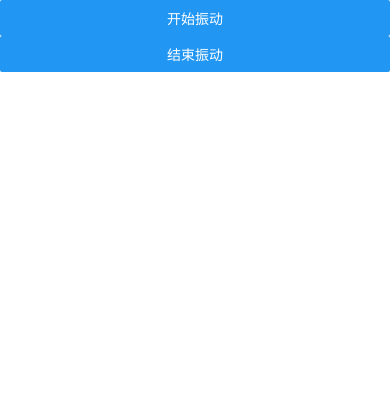
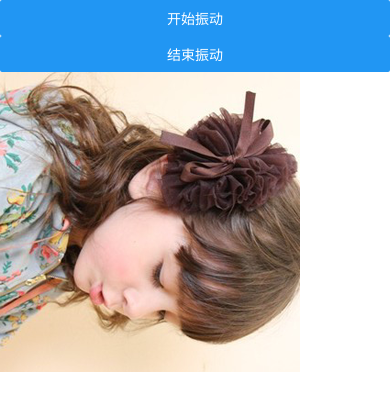
Before and after one commit to 983045775/React-Native_Demo, a React Native app: screen / in a window 390 px wide. Shown: the top 410 px of the page. Built offline with nearby package versions, Linux system fonts and the light colour scheme.

Commit message:
增加Transform练习

```diff
--- a/src/apiTest/VibrationTest.tsx
+++ b/src/apiTest/VibrationTest.tsx
@@ -7,17 +7,22 @@ import {
   StyleSheet,
   BackHandler,
   PermissionsAndroid,
-    Vibration, ToastAndroid,
+  Vibration,
+  ToastAndroid,
+  Image,
 } from 'react-native';
+
+// @ts-ignore
+import avatar from '../assets/avatar.png';
 
 function vibrationTest() {
   const startVibration = () => {
-    Vibration.vibrate([ 100,200], true);
+    Vibration.vibrate([100, 200], true);
   };
 
-  const closeVibration = ()=>{
-      Vibration.cancel()
-  }
+  const closeVibration = () => {
+    Vibration.cancel();
+  };
 
   return (
     <View>
@@ -25,14 +30,35 @@ function vibrationTest() {
         title={'开始振动'}
         onPress={() => {
           startVibration();
-          ToastAndroid.showWithGravity("开始振动",ToastAndroid.SHORT,ToastAndroid.TOP)
+          ToastAndroid.showWithGravity(
+            '开始振动',
+            ToastAndroid.SHORT,
+            ToastAndroid.TOP,
+          );
         }}
       />
-      <Button title={'结束振动'} onPress={()=>{
-          closeVibration()
-      }}/>
+      <Button
+        title={'结束振动'}
+        onPress={() => {
+          closeVibration();
+        }}
+      />
+
+      <Image style={styles.photo}  source={avatar} />
     </View>
   );
 }
 
+const styles = StyleSheet.create({
+    photo:{
+        transform:[
+            // {scaleX:1.2},
+            // {translateX:30},
+            // {rotateX:"100deg"}
+            {rotate:"90deg"}
+        ]
+
+    }
+})
+
 export default vibrationTest;
```
Lines whose indentation alone changed are shown as unchanged.
